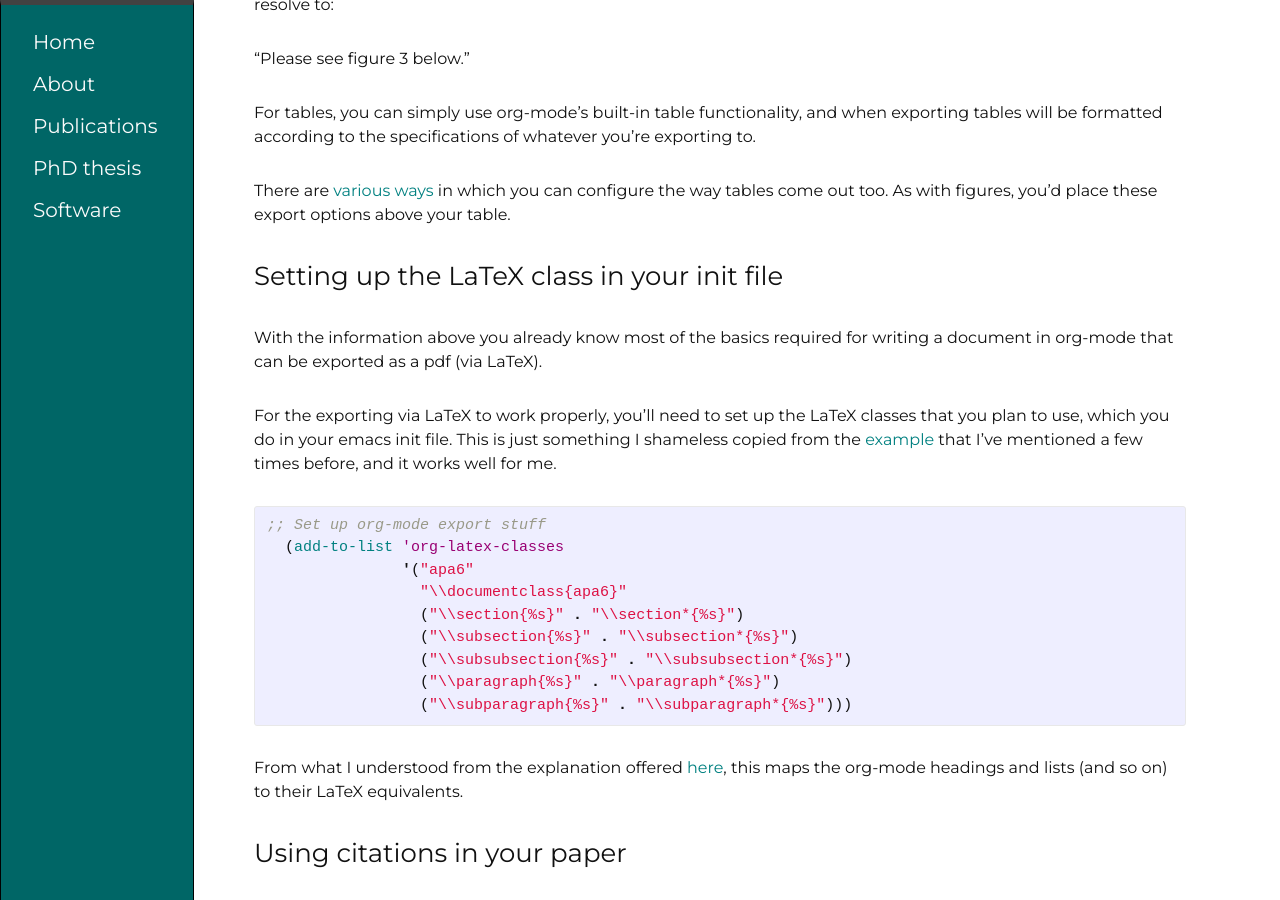
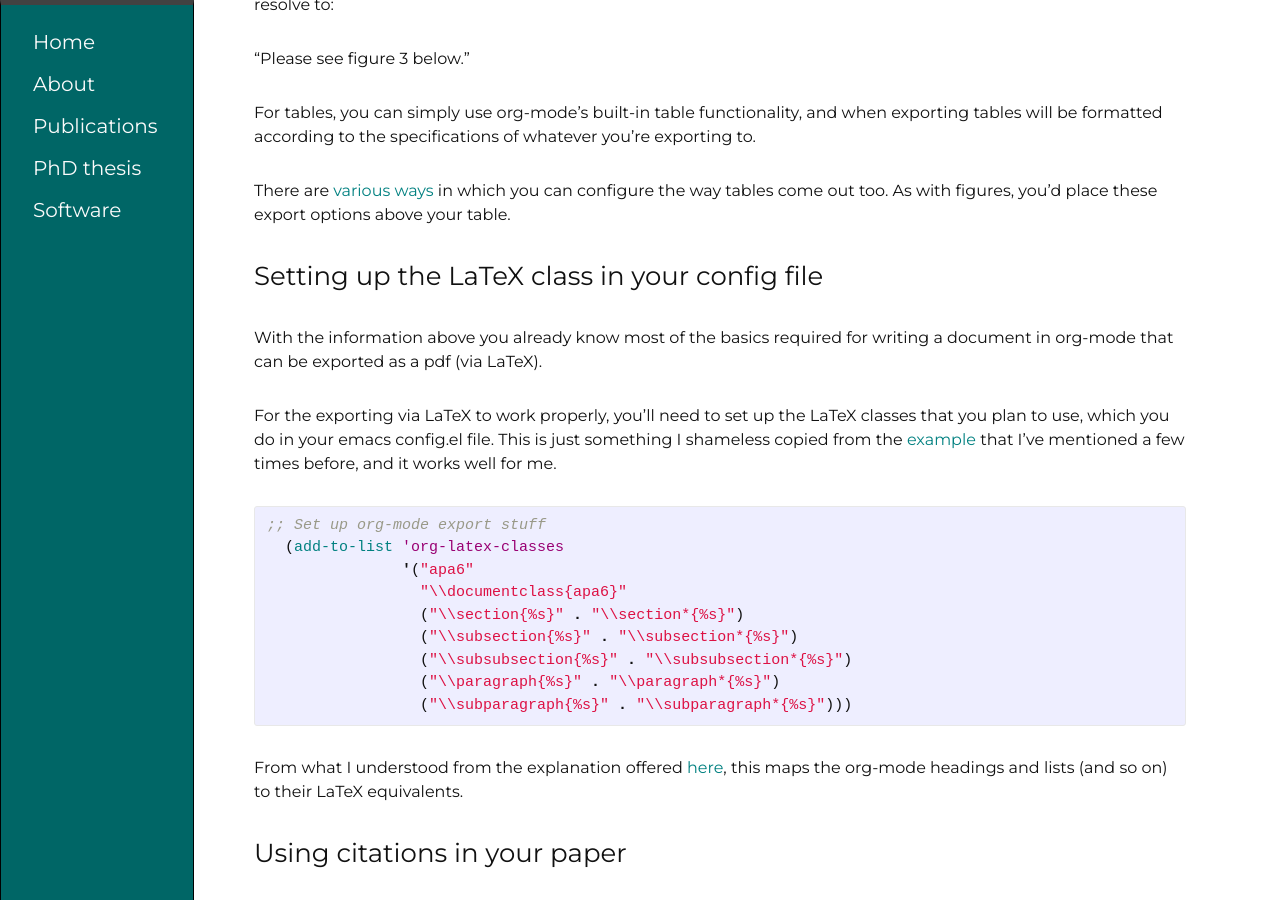
Before and after one commit to WouterSpekkink/WouterSpekkink.github.io_old, a Jekyll site: the page built from _posts/2021-02-27-writing-academic-papers-with-org-mode.md, in a window 1280 px wide and 900 px high, scrolled down 10185 px. Built offline with Jekyll 4.4.1, drawn with Linux system fonts in a browser that asks for light colours; some of the changed text lies outside the part shown.

Commit message:
Corrected some errors in last post.

```diff
--- a/_posts/2021-02-27-writing-academic-papers-with-org-mode.md
+++ b/_posts/2021-02-27-writing-academic-papers-with-org-mode.md
@@ -337,7 +337,7 @@ The `\shorttitle{}` will be shown as the right header.
 
 You can also specify the author name with org-mode's own `#+AUTHOR` export option, but I found that it quickly becomes a pain to handle authors and affiliations properly when there is more than one author.
 I therefore use the LaTeX headers for this instead.
-In that case, it is necessary to include `author:nil` in `#+OPTIONS`, because emacs may default to using the username specified in your init file as the author name, even if you didn't include `#+AUTHOR` in your file.
+In that case, it is necessary to include `author:nil` in `#+OPTIONS`, because emacs may default to using the username specified in your config file as the author name, even if you didn't include `#+AUTHOR` in your file.
 In that case, you will always be included as a co-author, alongside any other authors that you already specified in the LaTeX headers.
 
 I also set `toc:nil` to prevent a table of contents from being included.
@@ -388,10 +388,10 @@ For tables, you can simply use org-mode's built-in table functionality, and when
 There are [various ways][24] in which you can configure the way tables come out too.
 As with figures, you'd place these export options above your table.
 
-### Setting up the LaTeX class in your init file
+### Setting up the LaTeX class in your config file
 With the information above you already know most of the basics required for writing a document in org-mode that can be exported as a pdf (via LaTeX).
 
-For the exporting via LaTeX to work properly, you'll need to set up the LaTeX classes that you plan to use, which you do in your emacs init file.
+For the exporting via LaTeX to work properly, you'll need to set up the LaTeX classes that you plan to use, which you do in your emacs config.el file.
 This is just something I shameless copied from the [example][1] that I've mentioned a few times before, and it works well for me.
 
 {% highlight lisp %}
@@ -449,7 +449,7 @@ You can place your cursor on them, press return, and you'll be shown a helm-bibt
 You'll see that you can do a number of things related to this citation, such as opening the pdf to re-read something if you need to.
 You can also access your notes on this paper from here (see more on that further below), you can add pre- or post-text, and a number of other things.
 
-For org-ref and helm-bibtex to work properly, you'll need to put some things in your emacs init file.
+For org-ref and helm-bibtex to work properly, you'll need to put some things in your emacs config.el file.
 See my configuration below (and notice the comments):
 
 {% highlight lisp %}
```
